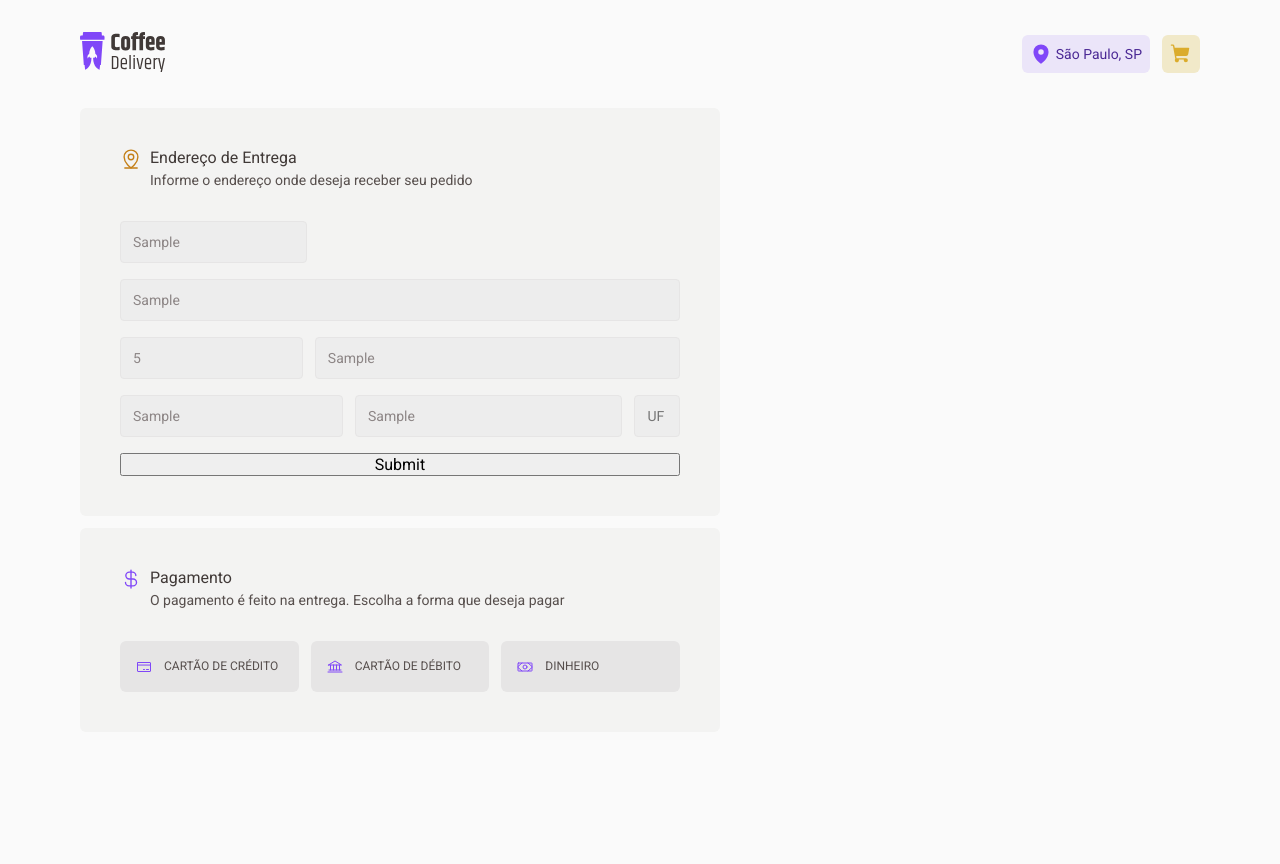
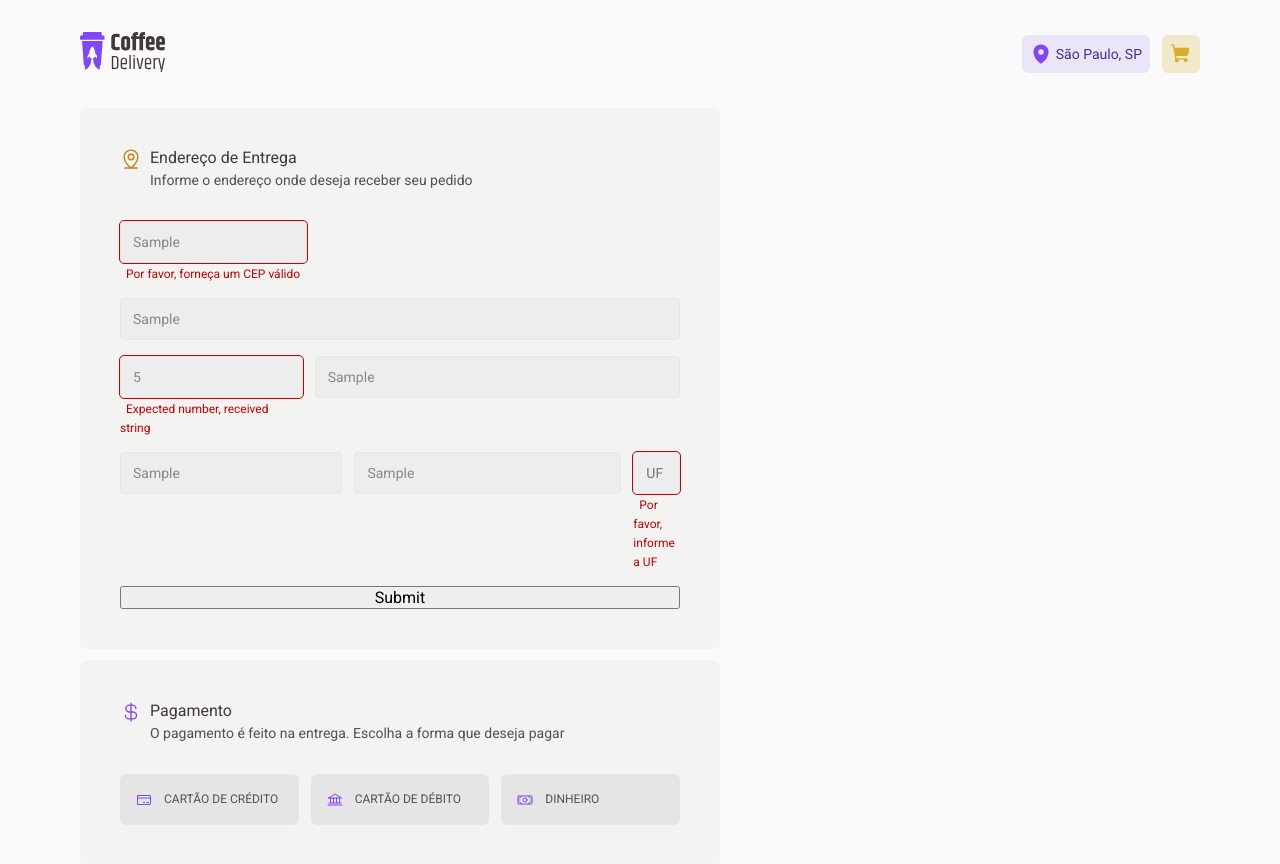
Before and after one commit to ThiagoLG/coffee-delivery, a React (Vite) app: page /checkout in a window 1280 px wide. Both pictures are taken after typing "Sample", "Sample", "5", "Sample", "Sample", "Sample" into the empty fields and a click on the button "Submit". Before the commit the page ends 800 px from the top, so only its background shows below. Built offline with nearby package versions, Linux system fonts and the light colour scheme.

Commit message:
Implementing form validation

```diff
--- a/package.json
+++ b/package.json
@@ -10,6 +10,7 @@
     "eslint": "eslint src --ext .ts,.tsx"
   },
   "dependencies": {
+    "@hookform/resolvers": "^3.1.0",
     "axios": "^1.3.4",
     "immer": "^9.0.21",
     "phosphor-react": "^1.4.1",
--- a/src/pages/Checkout/CheckoutForm/index.tsx
+++ b/src/pages/Checkout/CheckoutForm/index.tsx
@@ -1,94 +1,140 @@
 /* eslint-disable no-undef */
-import { CheckoutFormContainer, FormInput } from './styles'
+import {
+  CheckoutFormContainer,
+  FormFieldError,
+  FormGroup,
+  FormInput,
+} from './styles'
 import { useForm } from 'react-hook-form'
 import * as zod from 'zod'
-
-interface IDeliveryInfos {
-  zip: string
-  address: string
-  number: string
-  complement: string
-  district: string
-  city: string
-  UF: string
-}
+import { z } from 'zod'
+import { zodResolver } from '@hookform/resolvers/zod'
 
 const deliveryValidationSchema = zod.object({
   zip: zod.string().regex(/^\d{5}-\d{3}$/, 'Por favor, forneça um CEP válido'),
-  address: zod.string().min(1, 'Por favor, informe o endereço'),
+  address: zod.string().nonempty('Por favor, informe o endereço'),
   number: zod.number().min(1, 'Por favor, informe o número da residência.'),
   complement: zod.string(),
-  district: zod.string().min(1, 'Por favor, informe o bairro'),
-  city: zod.string().min(1, 'Por favor, informe a cidade'),
-  UF: zod.string().min(1, 'Por favor, informe a UF'),
+  district: zod.string().nonempty('Por favor, informe o bairro'),
+  city: zod.string().nonempty('Por favor, informe a cidade'),
+  UF: zod
+    .string()
+    .nonempty('Por favor, informe a UF')
+    .length(2, 'A UF deve ter 2 caracteres'),
 })
 
+type DeliveryInfosFormData = z.infer<typeof deliveryValidationSchema>
+
 export function CheckoutForm() {
-  const { register, handleSubmit, setValue } = useForm()
+  const {
+    register,
+    handleSubmit,
+    formState: { errors },
+  } = useForm<DeliveryInfosFormData>({
+    resolver: zodResolver(deliveryValidationSchema),
+  })
 
-  function handleSubmitForm(data: IDeliveryInfos) {
+  function handleSubmitForm(data: DeliveryInfosFormData) {
     console.log(data)
   }
 
-  function getCEPInfos() {
-    const cep = register.zip // substitua pelo CEP desejado
+  function getCEPInfos(event: any) {
+    console.log('rodou')
+    console.log(event.target.value)
+
+    const cep = event // substitua pelo CEP desejado
+    console.log(event)
     const url = `https://viacep.com.br/ws/${cep}/json/`
   }
 
   return (
     <CheckoutFormContainer onSubmit={handleSubmit(handleSubmitForm)}>
       <div className="row">
+        <FormGroup width={4}>
           <FormInput
-          inputSize={4}
             type="text"
             placeholder="CEP"
             {...register('zip')}
+            hasError={!!errors.zip}
           />
+          {errors.zip && <FormFieldError>{errors.zip.message}</FormFieldError>}
+        </FormGroup>
       </div>
 
       <div className="row">
+        <FormGroup width={12}>
           <FormInput
-          inputSize={12}
             type="text"
             placeholder="Rua"
             {...register('address')}
+            hasError={!!errors.address}
           />
+          {errors.address && (
+            <FormFieldError>{errors.address.message}</FormFieldError>
+          )}
+        </FormGroup>
       </div>
 
       <div className="row">
+        <FormGroup width={4}>
           <FormInput
-          inputSize={4}
             type="number"
             placeholder="Número"
             {...register('number')}
+            hasError={!!errors.number}
           />
+          {errors.number && (
+            <FormFieldError>{errors.number.message}</FormFieldError>
+          )}
+        </FormGroup>
+
+        <FormGroup width={8}>
           <FormInput
-          inputSize={8}
             type="text"
             placeholder="Complemento"
             {...register('complement')}
+            hasError={!!errors.complement}
           />
+          {errors.complement && (
+            <FormFieldError>{errors.complement.message}</FormFieldError>
+          )}
+        </FormGroup>
       </div>
 
       <div className="row">
+        <FormGroup width={5}>
           <FormInput
-          inputSize={5}
             type="text"
             placeholder="Bairro"
             {...register('district')}
+            hasError={!!errors.district}
           />
+          {errors.district && (
+            <FormFieldError>{errors.district.message}</FormFieldError>
+          )}
+        </FormGroup>
+
+        <FormGroup width={6}>
           <FormInput
-          inputSize={6}
             type="text"
             placeholder="Cidade"
             {...register('city')}
+            hasError={!!errors.city}
           />
+          {errors.city && (
+            <FormFieldError>{errors.city.message}</FormFieldError>
+          )}
+        </FormGroup>
+
+        <FormGroup width={1}>
           <FormInput
-          inputSize={1}
             type="text"
             placeholder="UF"
             {...register('UF')}
+            hasError={!!errors.UF}
           />
+          {errors.UF && <FormFieldError>{errors.UF.message}</FormFieldError>}
+        </FormGroup>
       </div>
       <button type="submit">Submit</button>
     </CheckoutFormContainer>
--- a/src/pages/Checkout/CheckoutForm/styles.ts
+++ b/src/pages/Checkout/CheckoutForm/styles.ts
@@ -1,7 +1,8 @@
 import styled from 'styled-components'
 
 interface FormProps {
-  inputSize: number
+  width?: number
+  hasError?: boolean
 }
 
 export const CheckoutFormContainer = styled.form`
@@ -25,7 +26,21 @@ export const FormInput = styled.input<FormProps>`
   background-color: ${(props) => props.theme['gray-200']};
   border: 1px solid ${(props) => props.theme['gray-300']};
   border-radius: 4px;
+  width: 100%;
+  height: 2.625rem;
+  outline: ${(props) =>
+    props.hasError ? '1px solid' + props.theme.error : 'none'};
+`
+
+export const FormGroup = styled.div<FormProps>`
   width: ${(props) =>
-    (props.inputSize > 12 || props.inputSize < 1 ? 12 : props.inputSize) /
-    0.12}%;
+    !props.width
+      ? '100%'
+      : (props.width > 12 || props.width < 1 ? 12 : props.width) / 0.12}%;
 `
+
+export const FormFieldError = styled.span`
+  font-size: 0.75rem;
+  padding: 0.375rem;
+  color: ${(props) => props.theme.error};
+`
--- a/src/styles/themes/default.ts
+++ b/src/styles/themes/default.ts
@@ -5,6 +5,7 @@ export const defaultTheme = {
   'purple-dark': '#4B2995',
   purple: '#8047F8',
   'purple-light': '#EBE5F9',
+  error: '#c90000',
 
   'gray-100': '#F3F3F2',
   'gray-200': '#EDEDED',
```
Also changed, not shown: src/components/Header/index.tsx (+1 -6 lines). Lines whose indentation alone changed are shown as unchanged.
